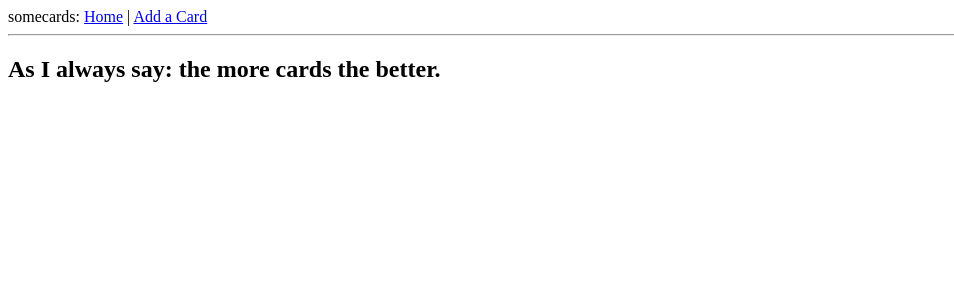
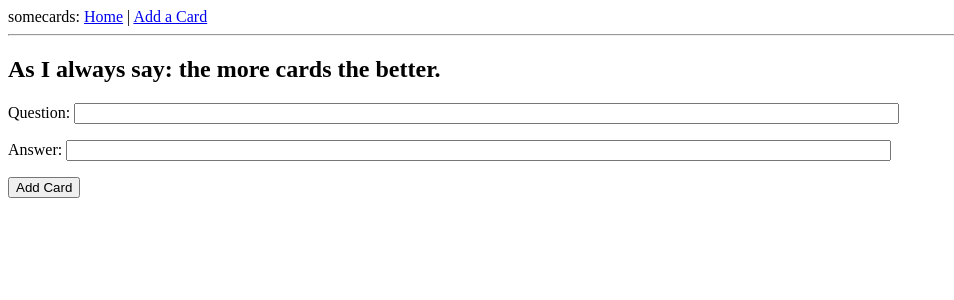
Before and after one commit to codemunkee/somecards, a Flask app: page /add in a window 1280 px wide. Shown: the top 300 px of the page, without its empty margins (0-954 px from the left). Run offline with Flask 2, Linux system fonts and the light colour scheme.

Commit message:
Added form for adding cards

```diff
--- a/somecards/templates/add.html
+++ b/somecards/templates/add.html
@@ -1,4 +1,18 @@
 {% extends "base.html" %}}
 {% block content %}
-    <h2>As I always say: the more cards the better.</h2>
+
+<h2>As I always say: the more cards the better.</h2>
+
+<form action="" method="post" name="addCard">
+    {{form.hidden_tag() }}
+    <p>
+        Question:
+        {{ form.question(size=100) }}
+    </p>
+    <p>
+        Answer:
+        {{ form.answer(size=100) }}
+    </p>
+    <p><input type="submit" value="Add Card"></p>
+</form>
 {% endblock %}
--- a/somecards/templates/base.html
+++ b/somecards/templates/base.html
@@ -5,5 +5,14 @@
   <body>
     <div>somecards: <a href="/">Home</a> | <a href="/add">Add a Card</a></div>
     <hr>
+    {% with messages = get_flashed_messages() %}
+      {% if messages %}
+        <ul>
+          {% for message in messages %}
+            <li>{{ message }}</li>
+          {% endfor %}
+        </ul>
+      {% endif %}
+    {% endwith %}
     {% block content %}{% endblock %}
   </body>
--- a/somecards/views.py
+++ b/somecards/views.py
@@ -6,14 +6,15 @@ from .forms import CardForm
 @app.route('/')
 def index():
     cards = models.Card.query.all()
-    return render_template("index.html",
+    return render_template('index.html',
                            cards=cards)
+
 
 @app.route('/add', methods=['GET', 'POST'])
 def add():
     form = CardForm()
     if form.validate_on_submit():
-        flash('New Card Added!')
+        flash('New Card Added, Question: %s' % form.question.data)
         return redirect('/add')
 
     return render_template('add.html',
```
